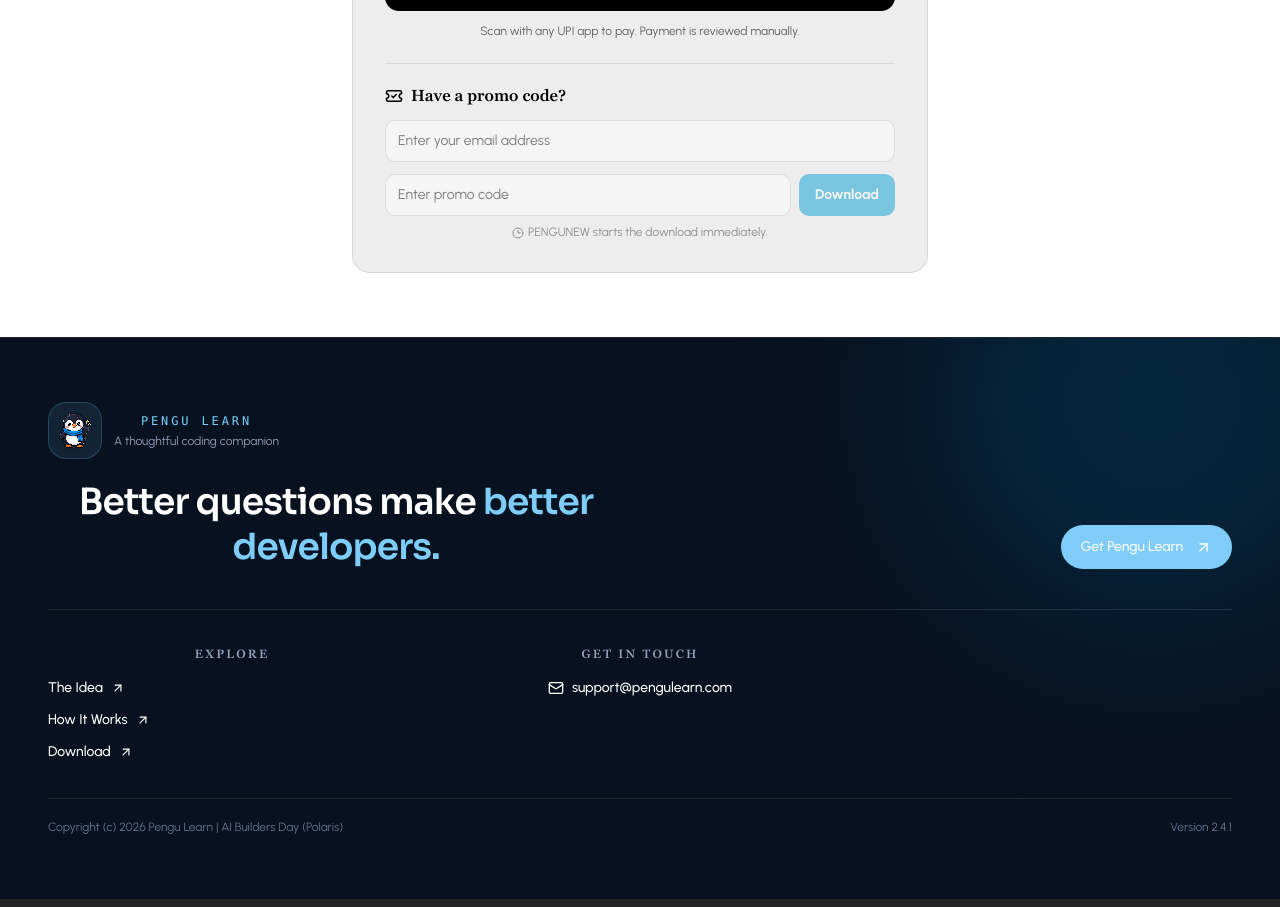
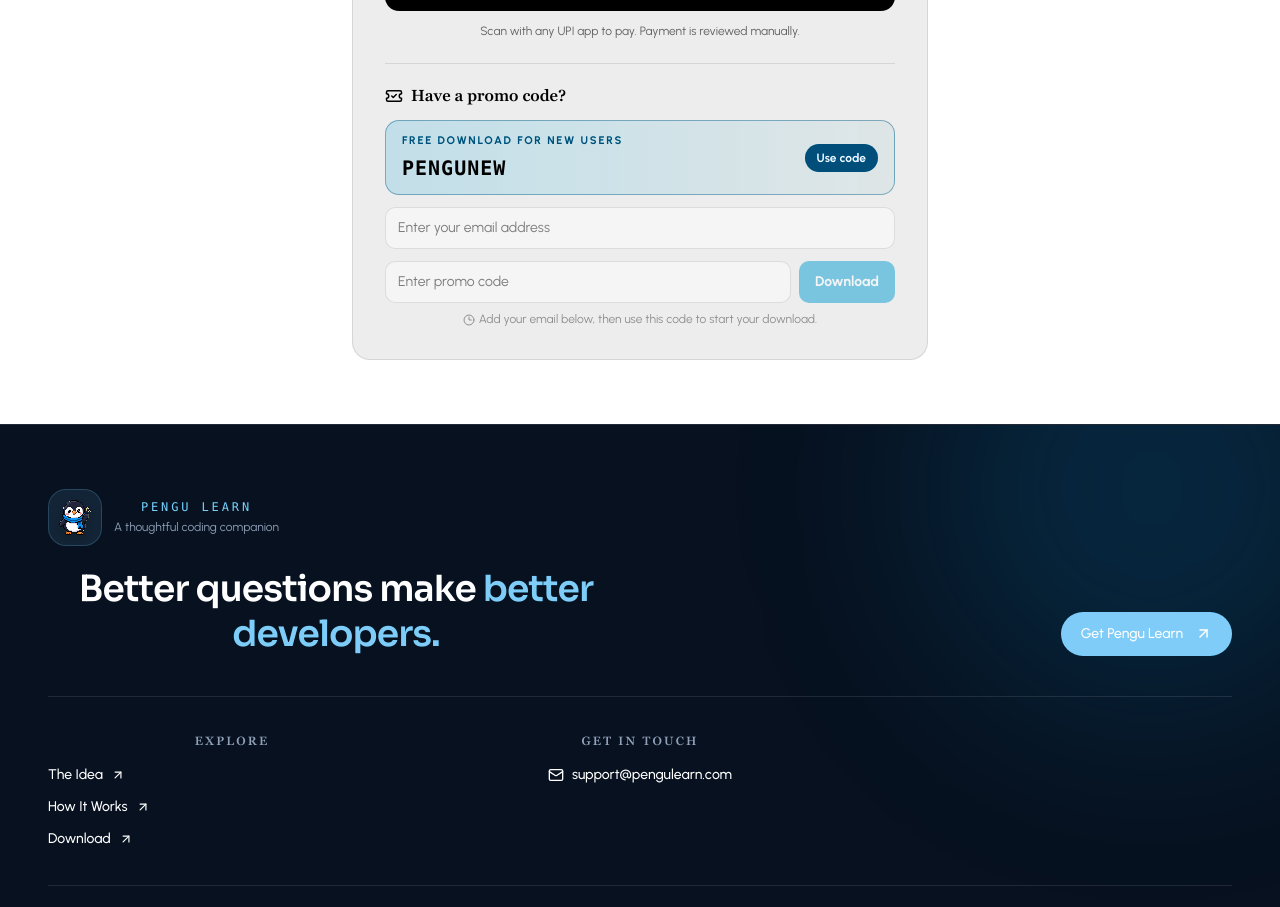
Before and after one commit to Berserker-GM/Pengu_Learn_Platform, a React (Vite) app: page / in a window 1280 px wide. Shown: the part 4100-5007 px from the top of the page. Built offline with nearby package versions, Linux system fonts and the light colour scheme; no server answers.

Commit message:
feat: add promo code button for new users in DownloadSection

```diff
--- a/src/components/Download/DownloadSection.jsx
+++ b/src/components/Download/DownloadSection.jsx
@@ -42,6 +42,10 @@
 
             <div className="mt-6 border-t border-white/10 pt-5">
               <h2 className="flex items-center gap-2 font-semibold"><TicketCheck size={18} />Have a promo code?</h2>
+              <button type="button" onClick={() => setPromo("PENGUNEW")} className="mt-3 flex w-full items-center justify-between gap-4 rounded-xl border border-sky-300/40 bg-gradient-to-r from-sky-400/15 to-cyan-300/5 px-4 py-3 text-left transition hover:border-sky-300/70 hover:bg-sky-400/20">
+                <span><span className="block text-[11px] font-bold uppercase tracking-[0.16em] text-sky-300">Free download for new users</span><span className="mt-1 block font-mono text-xl font-black tracking-wider text-white">PENGUNEW</span></span>
+                <span className="shrink-0 rounded-full bg-sky-300 px-3 py-1.5 text-xs font-bold text-slate-950">Use code</span>
+              </button>
               <form onSubmit={downloadWithPromo} className="mt-3 space-y-3">
                 <input aria-label="Email address" type="email" required value={email} onChange={event => setEmail(event.target.value)} placeholder="Enter your email address" className="w-full rounded-lg border border-white/10 bg-neutral-950 px-3 py-2.5 text-sm text-white" />
                 <div className="flex gap-2">
@@ -49,7 +53,7 @@
                   <button type="submit" disabled={busy || !promo.trim() || !email.trim()} className="rounded-lg bg-sky-400 px-4 py-2.5 text-sm font-bold text-black disabled:opacity-40">{busy ? "Preparing..." : "Download"}</button>
                 </div>
               </form>
-              <p className="mt-2 text-xs text-neutral-500"><Clock3 size={12} className="mr-1 inline" />PENGUNEW starts the download immediately.</p>
+              <p className="mt-2 text-xs text-neutral-500"><Clock3 size={12} className="mr-1 inline" />Add your email below, then use this code to start your download.</p>
             </div>
             {notice && <p role="status" className="mt-4 rounded-lg border border-red-400/20 bg-red-400/10 p-3 text-sm text-red-200">{notice}</p>}
           </div>
```
